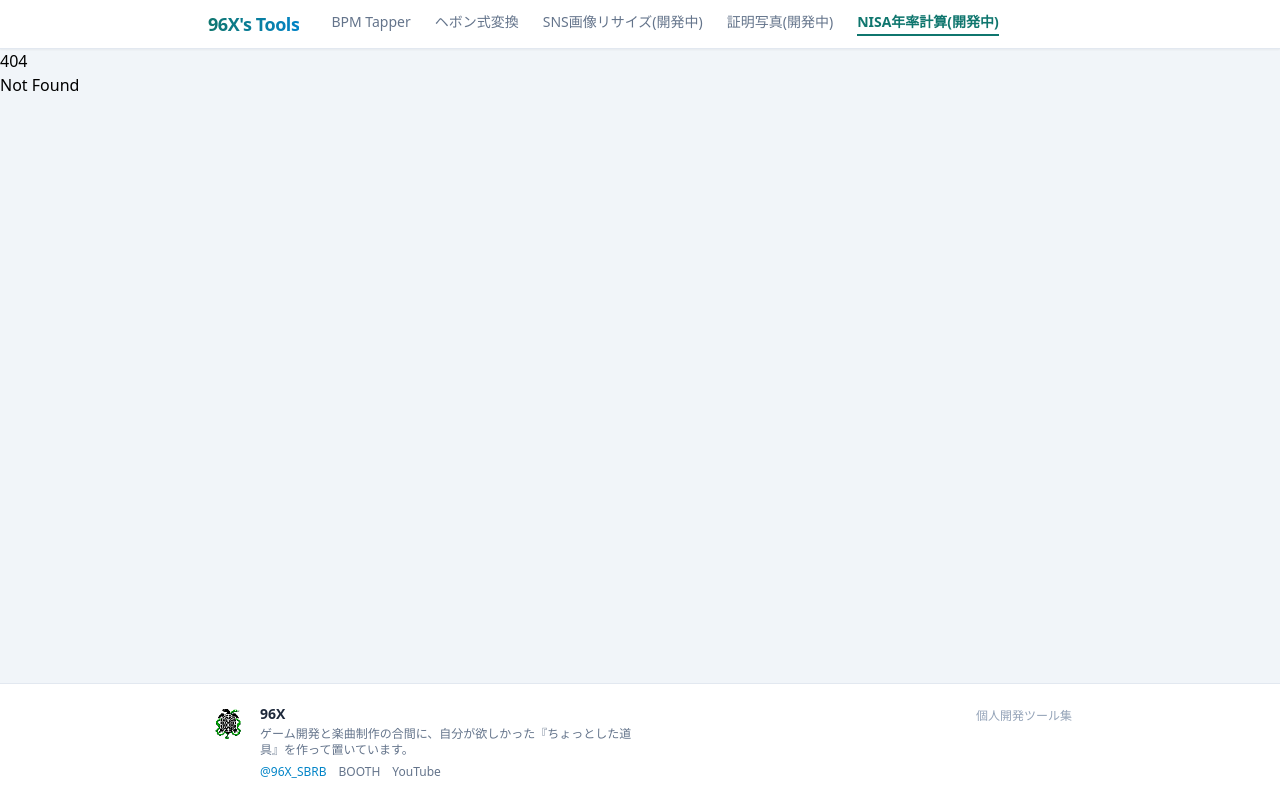
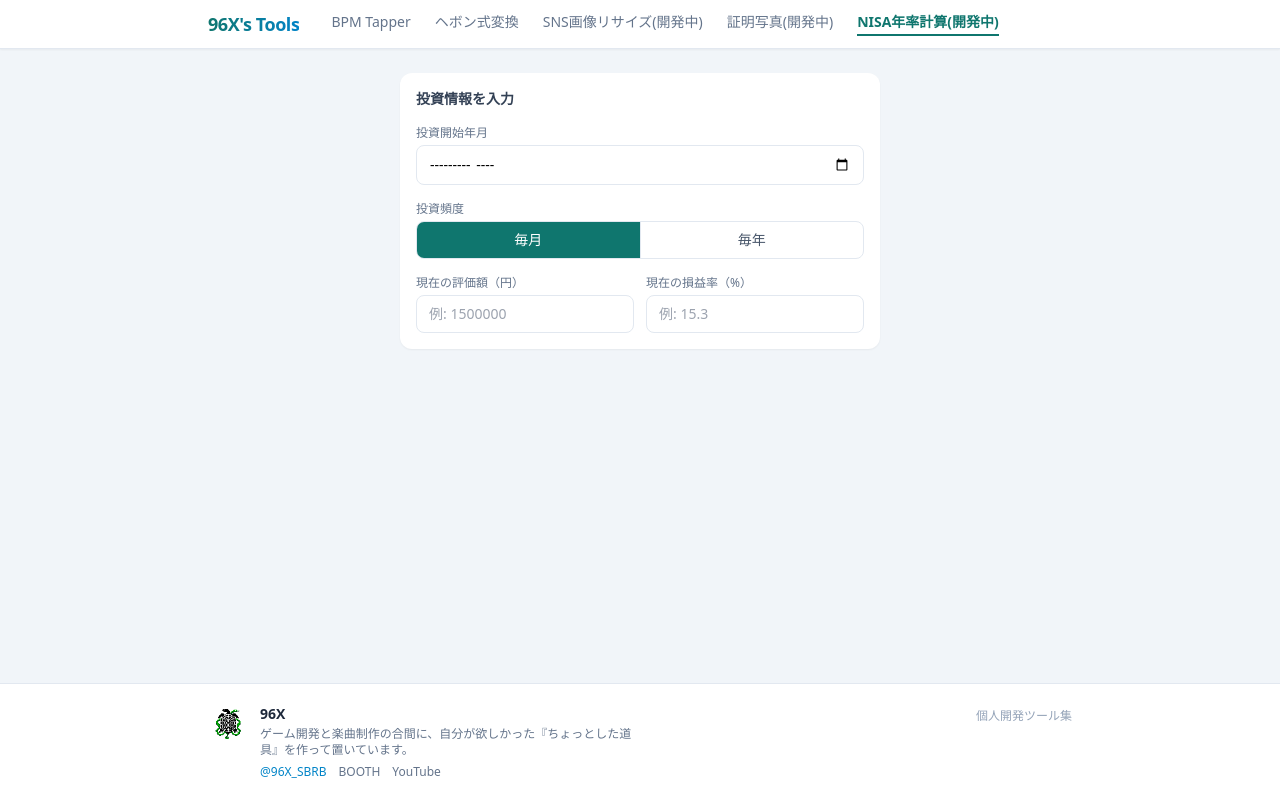
Before and after one commit to kuroto-96X/Utilities-Svelte, a SvelteKit app: page /nisa-simple-calculator in a window 1280 px wide. Before the commit this address had no page. Built offline with nearby package versions, Linux system fonts and the light colour scheme.

Commit message:
feat: add nisa-simple-calculator page with input card

```diff
--- /dev/null
+++ b/src/routes/nisa-simple-calculator/+page.svelte
@@ -0,0 +1,101 @@
+<script lang="ts">
+  import { calculate, type CalcResult } from '$lib/nisa-calculator'
+
+  let startMonth = $state('')
+  let frequency = $state<'monthly' | 'yearly'>('monthly')
+  let currentValueStr = $state('')
+  let profitRateStr = $state('')
+  let referenceRate = $state(6.0)
+
+  type FullResult = Exclude<CalcResult, null | { error: string }>
+
+  const result: CalcResult = $derived.by(() =>
+    calculate(
+      startMonth,
+      frequency,
+      parseFloat(currentValueStr),
+      parseFloat(profitRateStr),
+      referenceRate
+    )
+  )
+
+  const fullResult: FullResult | null = $derived.by(() => {
+    if (!result || 'error' in result) return null
+    return result
+  })
+
+  function toMan(yen: number): string {
+    return Math.round(yen / 10000).toLocaleString()
+  }
+
+  const todayMonth = new Date().toISOString().slice(0, 7)
+</script>
+
+<div class="max-w-lg mx-auto px-4 py-6 space-y-4">
+  <!-- 入力カード -->
+  <div class="bg-white rounded-xl shadow-sm p-4 space-y-4">
+    <h2 class="text-sm font-semibold text-slate-700">投資情報を入力</h2>
+
+    <div>
+      <label class="block text-xs text-slate-500 mb-1" for="start-month">投資開始年月</label>
+      <input
+        id="start-month"
+        type="month"
+        bind:value={startMonth}
+        max={todayMonth}
+        class="w-full border border-slate-200 rounded-lg px-3 py-2 text-sm focus:outline-none focus:ring-2 focus:ring-teal-500"
+      />
+    </div>
+
+    <div>
+      <p class="text-xs text-slate-500 mb-1">投資頻度</p>
+      <div class="flex rounded-lg border border-slate-200 overflow-hidden">
+        <button
+          type="button"
+          class="flex-1 py-2 text-sm font-medium transition-colors"
+          class:bg-teal-700={frequency === 'monthly'}
+          class:text-white={frequency === 'monthly'}
+          class:text-slate-600={frequency !== 'monthly'}
+          onclick={() => (frequency = 'monthly')}
+        >
+          毎月
+        </button>
+        <button
+          type="button"
+          class="flex-1 py-2 text-sm font-medium transition-colors border-l border-slate-200"
+          class:bg-teal-700={frequency === 'yearly'}
+          class:text-white={frequency === 'yearly'}
+          class:text-slate-600={frequency !== 'yearly'}
+          onclick={() => (frequency = 'yearly')}
+        >
+          毎年
+        </button>
+      </div>
+    </div>
+
+    <div class="grid grid-cols-2 gap-3">
+      <div>
+        <label class="block text-xs text-slate-500 mb-1" for="current-value">現在の評価額（円）</label>
+        <input
+          id="current-value"
+          type="text"
+          inputmode="decimal"
+          bind:value={currentValueStr}
+          placeholder="例: 1500000"
+          class="w-full border border-slate-200 rounded-lg px-3 py-2 text-sm focus:outline-none focus:ring-2 focus:ring-teal-500"
+        />
+      </div>
+      <div>
+        <label class="block text-xs text-slate-500 mb-1" for="profit-rate">現在の損益率（%）</label>
+        <input
+          id="profit-rate"
+          type="text"
+          inputmode="decimal"
+          bind:value={profitRateStr}
+          placeholder="例: 15.3"
+          class="w-full border border-slate-200 rounded-lg px-3 py-2 text-sm focus:outline-none focus:ring-2 focus:ring-teal-500"
+        />
+      </div>
+    </div>
+  </div>
+</div>
```
